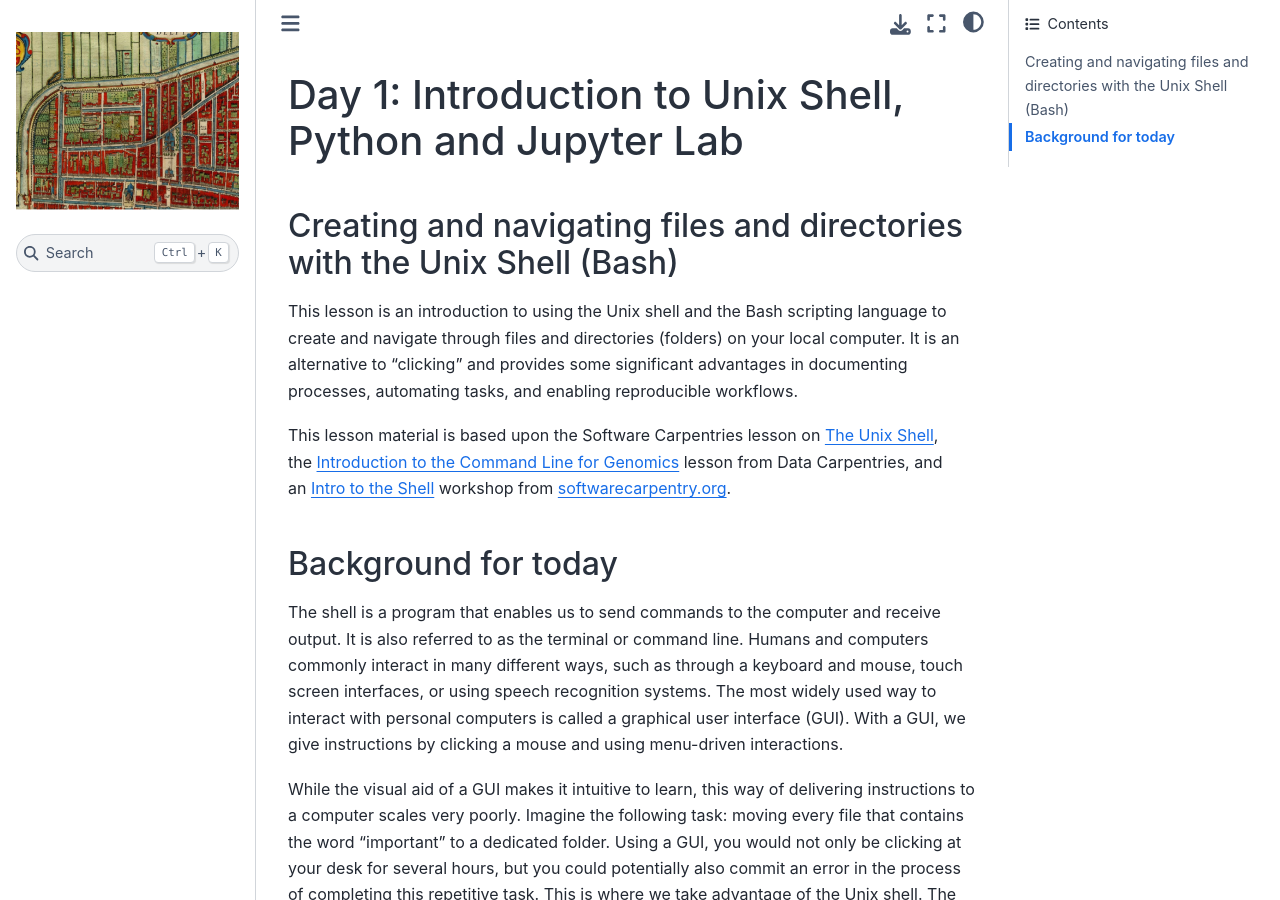
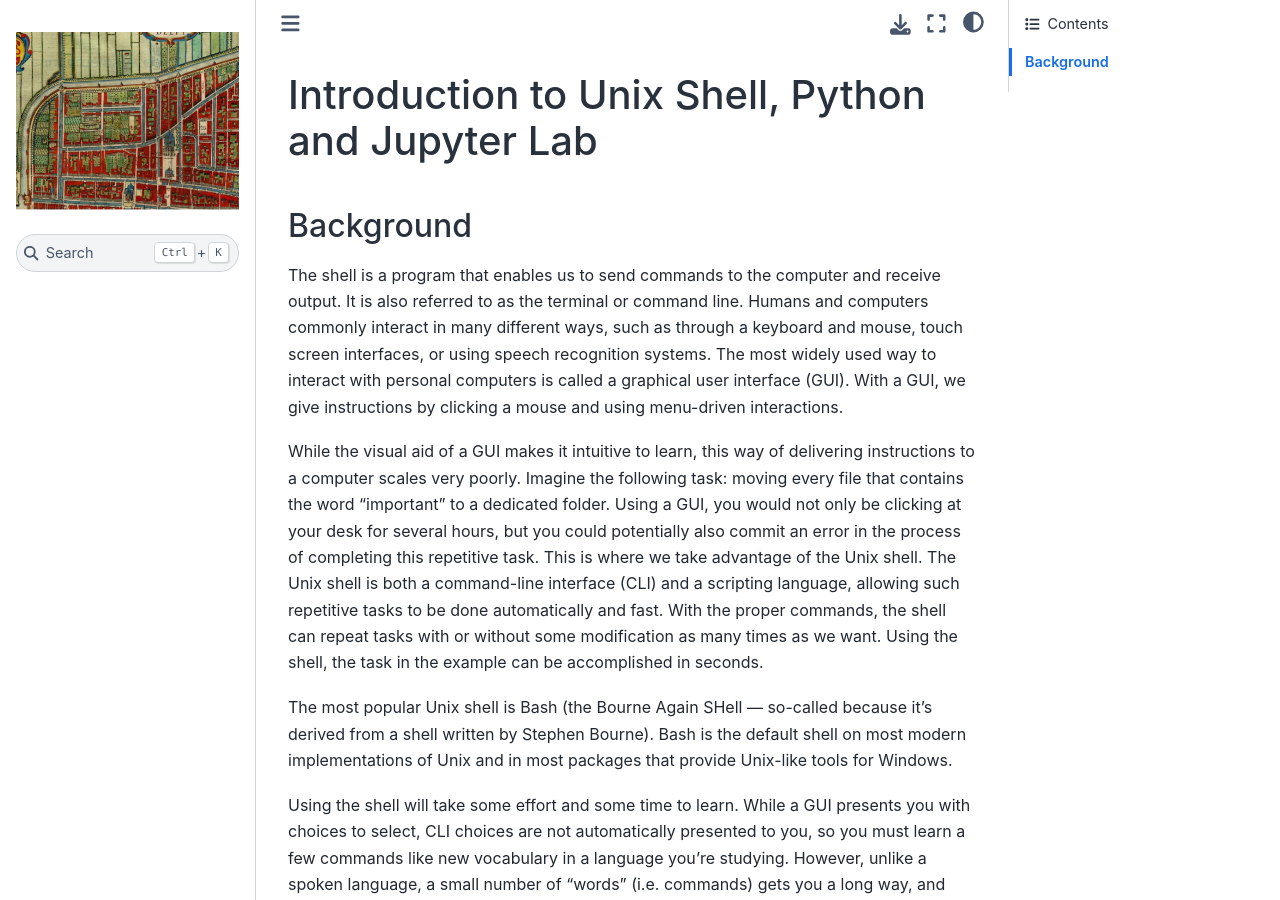
Before and after one commit to the-magnificents/04-02-2021-Carpentry-for-HGIS, a Jupyter Book: the page built from 01_Day_1_Unix_Shell/reads/R0_Bash.md, in a window 1280 px wide and 900 px high. Built offline with Jupyter Book 1.0.4 settings and Sphinx 7.4.7 and the Sphinx Book theme 1.1.4, drawn with Linux system fonts in a browser that asks for light colours; pages that are not in the unit, such as notebooks, are missing from menus.

```diff
--- a/01_Day_1_Unix_Shell/reads/R0_Bash.md
+++ b/01_Day_1_Unix_Shell/reads/R0_Bash.md
@@ -1,12 +1,6 @@
-# Day 1: Introduction to Unix Shell, Python and Jupyter Lab
+# Introduction to Unix Shell, Python and Jupyter Lab
 
-## Creating and navigating files and directories with the Unix Shell (Bash)
-
-This lesson is an introduction to using the Unix shell and the Bash scripting language to create and navigate through files and directories (folders) on your local computer. It is an alternative to "clicking" and provides some significant advantages in documenting processes, automating tasks, and enabling reproducible workflows.
-
-This lesson material is based upon the Software Carpentries lesson on [The Unix Shell](http://swcarpentry.github.io/shell-novice/), the [Introduction to the Command Line for Genomics](https://datacarpentry.org/shell-genomics/) lesson from Data Carpentries, and an [Intro to the Shell](https://datacarpentry.org/2015-11-04-ACUNS/shell-intro/) workshop from softwarecarpentry.org.
-
-## Background for today
+## Background
 The shell is a program that enables us to send commands to the computer and receive output. It is also referred to as the terminal or command line.
 Humans and computers commonly interact in many different ways, such as through a keyboard and mouse, touch screen interfaces, or using speech recognition systems. The most widely used way to interact with personal computers is called a graphical user interface (GUI). With a GUI, we give instructions by clicking a mouse and using menu-driven interactions.
 
```
Also changed, not shown: README.md (+3 -0 lines), 00_Lesson_prep/README.md (added).
